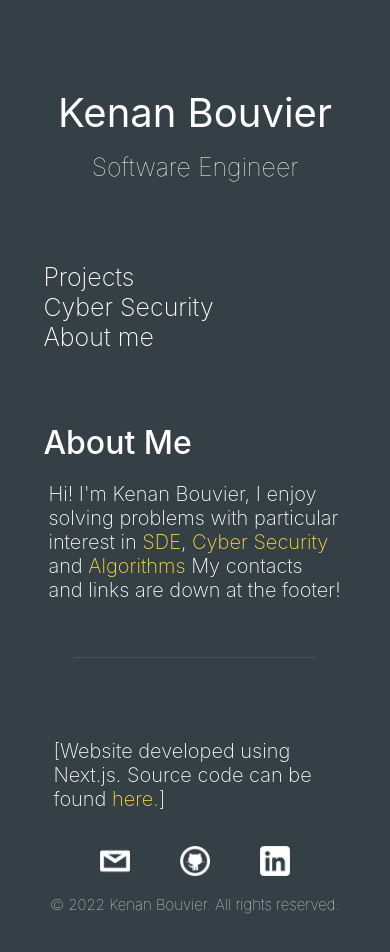
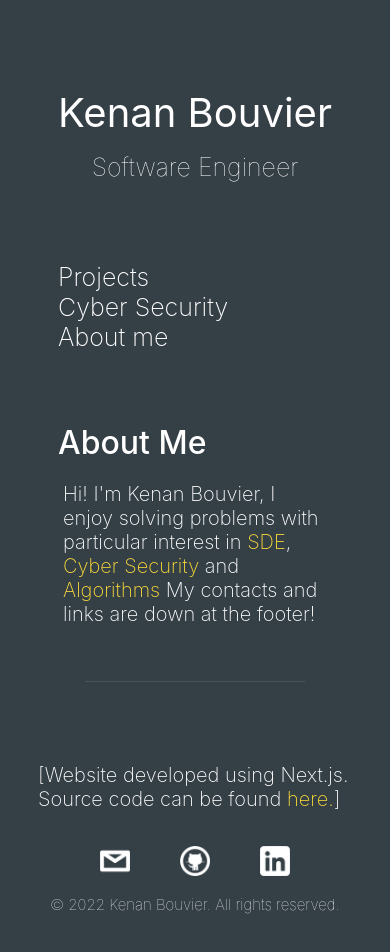
Before and after one commit to KenanBouvier/KenanBouvier-Portfolio, a Next.js app: page /about in a window 390 px wide. Shown: the top 952 px of the page. Built offline with nearby package versions, Linux system fonts and the light colour scheme.

Commit message:
margin responsive design

```diff
--- a/app/globals.css
+++ b/app/globals.css
@@ -1,6 +1,6 @@
 body {
-  margin-left:6%;
-  margin-right:6%;
+  /* margin-left:6%;
+  margin-right:6%; */
   font-family: -apple-system, BlinkMacSystemFont, 'Segoe UI', 'Roboto', 'Oxygen',
     'Ubuntu', 'Cantarell', 'Fira Sans', 'Droid Sans', 'Helvetica Neue',
     sans-serif;
@@ -35,9 +35,6 @@ a {
 }
 
 @media (max-width:710px){
-  .navMenu {
-    padding-left: 20px;
-  }
   .navMenu .dot {
     display:none;
 
@@ -45,10 +42,10 @@ a {
   .navMenu a {
     display:block;
   }
-  .sectionContentContainer{
+  /* .sectionContentContainer{
     padding-left:20px;
     padding-right:20px;
-  }
+  } */
   .name{
       /* font-size: calc(30px + 2vmin); */
       font-size: 40px;
```
